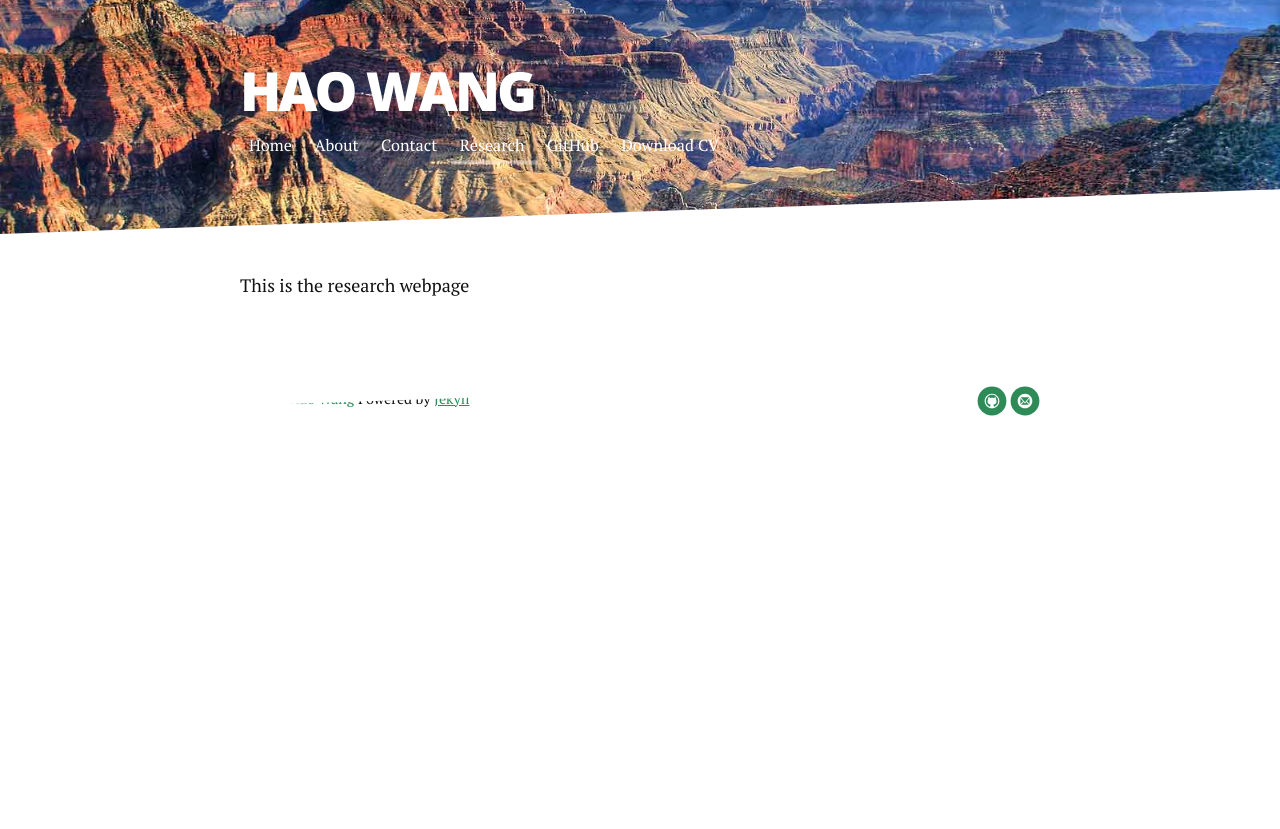
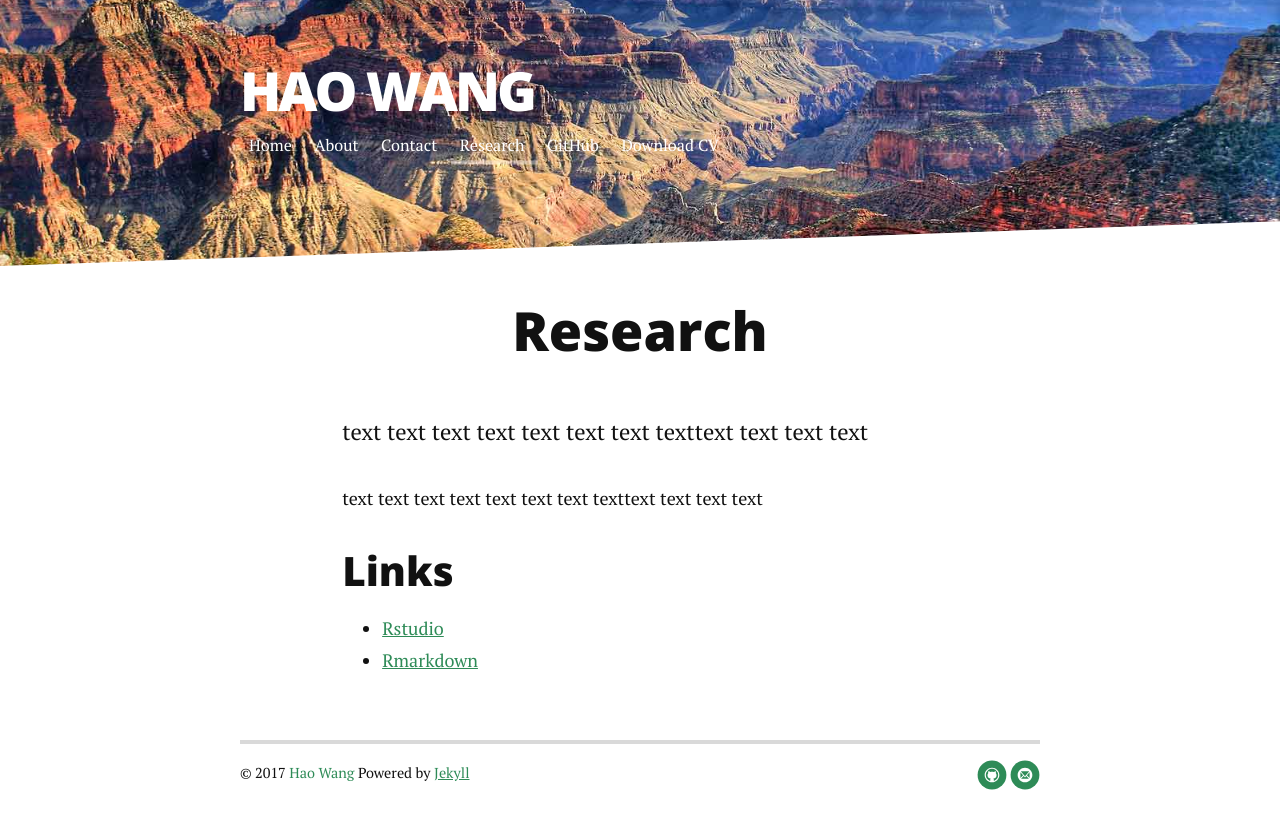
Before and after one commit to haowang666/haowang666.github.io, a Jekyll site: the page built from research.md, in a window 1280 px wide. Shown: the top 829 px of the page. Built offline with Jekyll 4.4.1, drawn with Linux system fonts in a browser that asks for light colours; nearby versions of some CDN libraries; our own code applies the rules of GitHub Pages for plain Markdown files.

Commit message:
Update research.md

```diff
--- a/research.md
+++ b/research.md
@@ -1 +1,15 @@
-This is the research webpage
+---
+layout: default
+title: Research
+---
+
+<div class="post">
+	<h1 class="pageTitle">Research</h1>
+	<p class="intro">text text text text text text text texttext text text text </p>
+	<p>text text text text text text text texttext text text text</p>
+	<h2>Links</h2>
+	<ul>
+		<li> <a href="https://www.rstudio.com/online-learning/">Rstudio</a> </li>
+  		<li> <a href="http://rmarkdown.rstudio.com">Rmarkdown</a> </li>
+  	</ul>
+</div>
```
